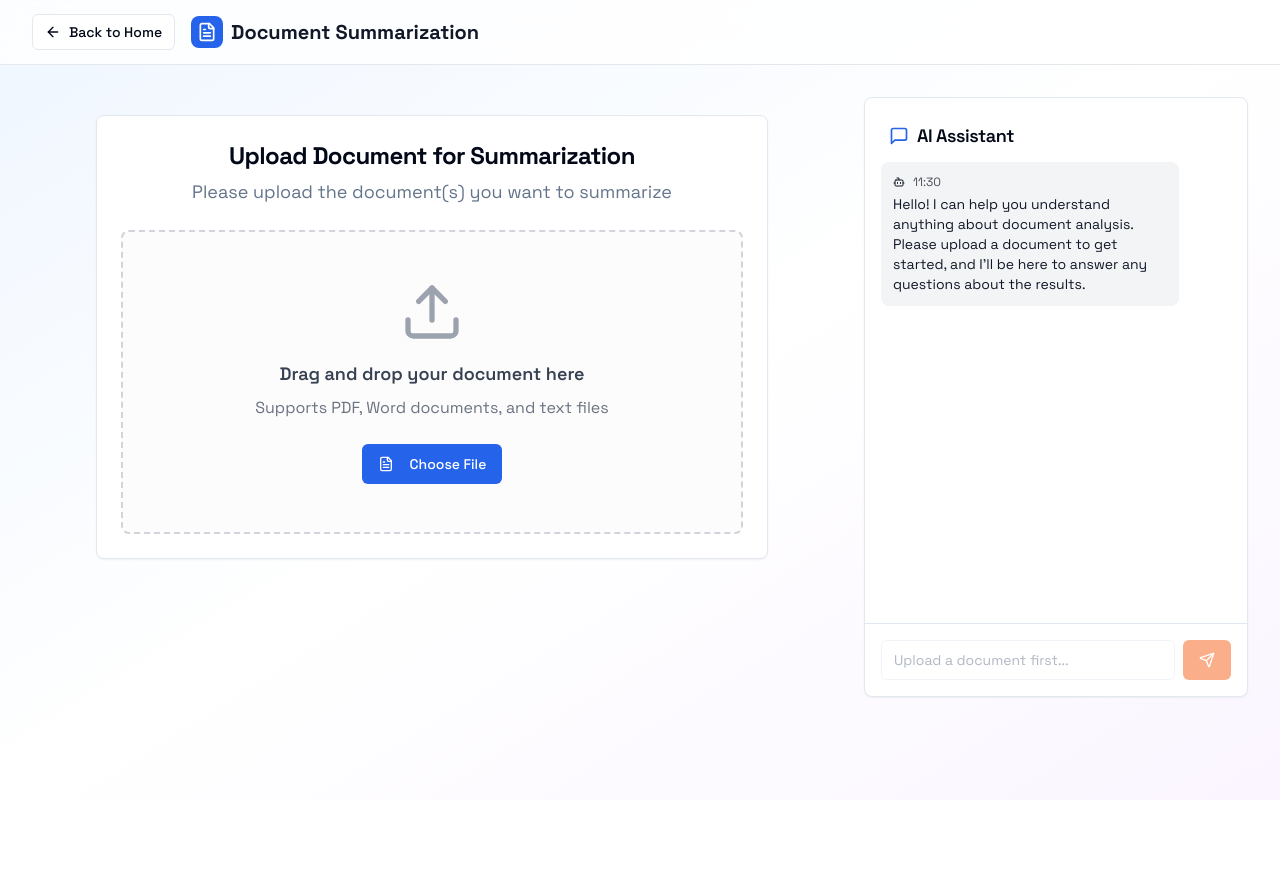
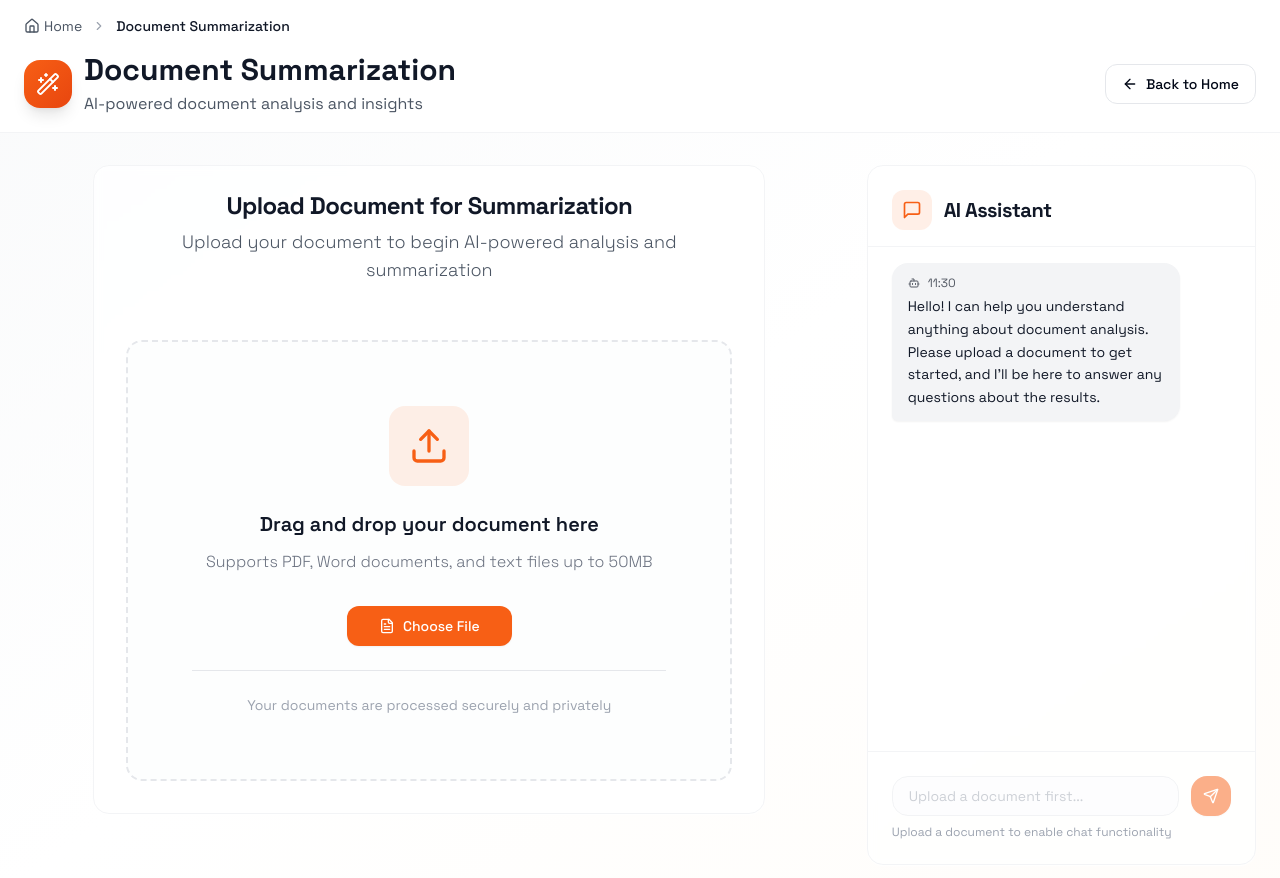
Before and after one commit to code-viber/drafting-scribe-canvas-63, a React (Vite) app: page /summarization in a window 1280 px wide. Shown: the top 878 px of the page. Before the commit the page ends 800 px from the top, so only its background shows below. Built offline with nearby package versions, Linux system fonts and the light colour scheme.

Commit message:
Refactor Summarization screen UI
Redesign the Summarization screen with a modern, minimal UI, orange theme, and soft card styles. Includes header, upload section, and chat assistant restyling.

```diff
--- a/src/components/summarization/ChatPanel.tsx
+++ b/src/components/summarization/ChatPanel.tsx
@@ -1,3 +1,4 @@
+
 import React, { useState, useEffect } from 'react';
 import { Card, CardContent, CardHeader, CardTitle } from "@/components/ui/card";
 import { Button } from "@/components/ui/button";
@@ -118,32 +119,34 @@ const ChatPanel = ({ fileName, requestId }: ChatPanelProps) => {
 
   return (
     <>
-      <Card className="h-[600px] flex flex-col">
-        <CardHeader className="pb-3">
-          <CardTitle className="flex items-center gap-2 text-lg">
-            <MessageSquare className="h-5 w-5 text-blue-600" />
+      <Card className="h-[700px] flex flex-col bg-white/80 backdrop-blur-sm border-gray-100 rounded-2xl shadow-card">
+        <CardHeader className="pb-4 border-b border-gray-100">
+          <CardTitle className="flex items-center gap-3 text-xl font-bold text-gray-900 font-space-grotesk">
+            <div className="w-10 h-10 bg-brand/10 rounded-xl flex items-center justify-center">
+              <MessageSquare className="h-5 w-5 text-brand" />
+            </div>
             AI Assistant
           </CardTitle>
 
           {/* Action Buttons - only show when document is uploaded */}
           {fileName && requestId && (
-            <div className="flex gap-2 pt-2">
+            <div className="flex gap-3 pt-4">
               <Button
                 variant="outline"
                 size="sm"
                 onClick={() => setIsPreviewOpen(true)}
-                className="flex items-center gap-1"
+                className="flex items-center gap-2 border-gray-200 hover:bg-gray-50 rounded-xl font-medium font-space-grotesk"
               >
-                <Eye className="h-3 w-3" />
+                <Eye className="h-4 w-4" />
                 Preview Report
               </Button>
               <Button
                 variant="outline"
                 size="sm"
                 onClick={() => setIsShareOpen(true)}
-                className="flex items-center gap-1"
+                className="flex items-center gap-2 border-gray-200 hover:bg-gray-50 rounded-xl font-medium font-space-grotesk"
               >
-                <Share className="h-3 w-3" />
+                <Share className="h-4 w-4" />
                 Share Report
               </Button>
             </div>
@@ -152,23 +155,23 @@ const ChatPanel = ({ fileName, requestId }: ChatPanelProps) => {
 
         <CardContent className="flex-1 flex flex-col p-0">
           {/* Messages */}
-          <div className="flex-1 overflow-y-auto px-4 space-y-3">
+          <div className="flex-1 overflow-y-auto px-6 py-4 space-y-4">
             {messages.map((msg) => (
               <div key={msg.id} className={`flex ${msg.type === 'user' ? 'justify-end' : 'justify-start'}`}>
-                <div className={`max-w-[85%] p-3 rounded-lg ${
+                <div className={`max-w-[85%] ${
                   msg.type === 'user'
-                    ? 'bg-blue-600 text-white'
-                    : 'bg-gray-100 text-gray-900'
-                }`}>
+                    ? 'bg-brand text-white rounded-2xl rounded-br-md'
+                    : 'bg-gray-100 text-gray-900 rounded-2xl rounded-bl-md'
+                } px-4 py-3 shadow-sm`}>
                   <div className="flex items-center gap-2 mb-1">
                     {msg.type === 'bot' ? (
-                      <Bot className="h-3 w-3" />
+                      <Bot className="h-3 w-3 opacity-70" />
                     ) : (
-                      <User className="h-3 w-3" />
+                      <User className="h-3 w-3 opacity-70" />
                     )}
-                    <span className="text-xs opacity-75">{msg.timestamp}</span>
+                    <span className="text-xs opacity-70 font-space-grotesk">{msg.timestamp}</span>
                   </div>
-                  <p className="text-sm">{msg.content}</p>
+                  <p className="text-sm leading-relaxed font-space-grotesk">{msg.content}</p>
                 </div>
               </div>
             ))}
@@ -176,42 +179,67 @@ const ChatPanel = ({ fileName, requestId }: ChatPanelProps) => {
             {/* Loading indicator */}
             {isLoading && (
               <div className="flex justify-start">
-                <div className="max-w-[85%] p-3 rounded-lg bg-gray-100 text-gray-900">
+                <div className="max-w-[85%] bg-gray-100 text-gray-900 rounded-2xl rounded-bl-md px-4 py-3 shadow-sm">
                   <div className="flex items-center gap-2 mb-1">
-                    <Bot className="h-3 w-3" />
-                    <span className="text-xs opacity-75">now</span>
+                    <Bot className="h-3 w-3 opacity-70" />
+                    <span className="text-xs opacity-70 font-space-grotesk">now</span>
                   </div>
                   <div className="flex items-center gap-2">
-                    <Loader2 className="h-3 w-3 animate-spin" />
-                    <span className="text-sm">Thinking...</span>
+                    <Loader2 className="h-3 w-3 animate-spin text-brand" />
+                    <span className="text-sm font-space-grotesk">Thinking...</span>
                   </div>
+                </div>
+              </div>
+            )}
+
+            {/* Empty state */}
+            {messages.length === 0 && (
+              <div className="flex items-center justify-center h-full">
+                <div className="text-center p-8">
+                  <div className="w-16 h-16 bg-brand/10 rounded-2xl flex items-center justify-center mx-auto mb-4">
+                    <MessageSquare className="h-8 w-8 text-brand" />
+                  </div>
+                  <h3 className="text-lg font-semibold text-gray-900 mb-2 font-space-grotesk">
+                    Ready to Help
+                  </h3>
+                  <p className="text-gray-500 font-space-grotesk font-light">
+                    {requestId ? "Ask me anything about your document" : "Upload a document to start chatting"}
+                  </p>
                 </div>
               </div>
             )}
           </div>
 
           {/* Input */}
-          <div className="p-4 border-t">
-            <div className="flex gap-2">
+          <div className="p-6 border-t border-gray-100">
+            <div className="flex gap-3 items-end">
+              <div className="flex-1 relative">
                 <Input
-                placeholder={requestId ? "Ask about the document..." : "Upload a document first..."}
+                  placeholder={requestId ? "Ask anything about the document..." : "Upload a document first..."}
                   value={message}
                   onChange={(e) => setMessage(e.target.value)}
                   onKeyPress={handleKeyPress}
-                className="flex-1"
+                  className="rounded-2xl border-gray-200 bg-gray-50/50 px-4 py-3 font-space-grotesk placeholder:text-gray-400 focus:border-brand focus:ring-brand/20"
                   disabled={!requestId || isLoading}
                 />
+              </div>
               <Button
                 onClick={handleSendMessage}
                 disabled={!message.trim() || !requestId || isLoading}
+                className="bg-brand hover:bg-brand-600 text-white p-3 rounded-2xl shadow-sm hover:shadow-md transition-all duration-200 disabled:opacity-50 disabled:cursor-not-allowed"
               >
                 {isLoading ? (
-                  <Loader2 className="h-4 w-4 animate-spin" />
+                  <Loader2 className="h-5 w-5 animate-spin" />
                 ) : (
-                  <Send className="h-4 w-4" />
+                  <Send className="h-5 w-5" />
                 )}
               </Button>
             </div>
+            {!requestId && (
+              <p className="text-xs text-gray-400 mt-2 font-space-grotesk">
+                Upload a document to enable chat functionality
+              </p>
+            )}
           </div>
         </CardContent>
       </Card>
--- a/src/components/summarization/DocumentUpload.tsx
+++ b/src/components/summarization/DocumentUpload.tsx
@@ -30,25 +30,27 @@ const DocumentUpload = ({ onFileUpload }: DocumentUploadProps) => {
 
   return (
     <div className="flex items-center justify-center min-h-[60vh]">
-      <Card className="w-full max-w-2xl">
-        <CardHeader className="text-center">
-          <CardTitle className="text-2xl font-bold">Upload Document for Summarization</CardTitle>
-          <CardDescription className="text-lg">
-            Please upload the document(s) you want to summarize
+      <Card className="w-full max-w-2xl bg-white/80 backdrop-blur-sm border-gray-100 rounded-2xl shadow-card">
+        <CardHeader className="text-center pb-6">
+          <CardTitle className="text-2xl font-bold text-gray-900 font-space-grotesk">Upload Document for Summarization</CardTitle>
+          <CardDescription className="text-lg text-gray-600 font-space-grotesk font-light">
+            Upload your document to begin AI-powered analysis and summarization
           </CardDescription>
         </CardHeader>
-        <CardContent>
+        <CardContent className="p-8">
           <div
-            className="border-2 border-dashed border-gray-300 rounded-lg p-12 text-center hover:border-blue-400 transition-colors cursor-pointer bg-gray-50/50"
+            className="border-2 border-dashed border-gray-200 rounded-2xl p-16 text-center hover:border-brand/40 hover:bg-brand/5 transition-all duration-300 cursor-pointer bg-gray-50/30 backdrop-blur-sm group"
             onDrop={handleDrop}
             onDragOver={handleDragOver}
           >
-            <Upload className="h-16 w-16 text-gray-400 mx-auto mb-4" />
-            <h3 className="text-lg font-semibold text-gray-700 mb-2">
+            <div className="w-20 h-20 bg-brand/10 rounded-2xl flex items-center justify-center mx-auto mb-6 group-hover:bg-brand/20 transition-colors duration-300">
+              <Upload className="h-10 w-10 text-brand group-hover:scale-110 transition-transform duration-300" />
+            </div>
+            <h3 className="text-xl font-semibold text-gray-900 mb-3 font-space-grotesk">
               Drag and drop your document here
             </h3>
-            <p className="text-gray-500 mb-6">
-              Supports PDF, Word documents, and text files
+            <p className="text-gray-500 mb-8 font-space-grotesk font-light">
+              Supports PDF, Word documents, and text files up to 50MB
             </p>
             <input
               type="file"
@@ -57,12 +59,20 @@ const DocumentUpload = ({ onFileUpload }: DocumentUploadProps) => {
               accept=".pdf,.doc,.docx,.txt"
               onChange={handleFileSelect}
             />
-            <Button asChild className="bg-blue-600 hover:bg-blue-700">
-              <label htmlFor="file-upload" className="cursor-pointer">
-                <FileText className="h-4 w-4 mr-2" />
+            <Button
+              asChild
+              className="bg-brand hover:bg-brand-600 text-white rounded-xl px-8 py-3 font-medium shadow-sm hover:shadow-md transition-all duration-200 font-space-grotesk"
+            >
+              <label htmlFor="file-upload" className="cursor-pointer flex items-center gap-2">
+                <FileText className="h-5 w-5" />
                 Choose File
               </label>
             </Button>
+            <div className="mt-6 pt-6 border-t border-gray-200">
+              <p className="text-sm text-gray-400 font-space-grotesk">
+                Your documents are processed securely and privately
+              </p>
+            </div>
           </div>
         </CardContent>
       </Card>
--- a/src/pages/Summarization.tsx
+++ b/src/pages/Summarization.tsx
@@ -3,7 +3,8 @@ import { useNavigate } from 'react-router-dom';
 import { Card } from "@/components/ui/card";
 import { Button } from "@/components/ui/button";
 import { Tabs, TabsContent, TabsList, TabsTrigger } from "@/components/ui/tabs";
-import { FileText, ArrowLeft } from "lucide-react";
+import { FileText, ArrowLeft, Home, ChevronRight, Wand2 } from "lucide-react";
+import { Breadcrumb, BreadcrumbList, BreadcrumbItem, BreadcrumbLink, BreadcrumbSeparator, BreadcrumbPage } from "@/components/ui/breadcrumb";
 import DocumentUpload from "../components/summarization/DocumentUpload";
 import ProgressSteps from "../components/summarization/ProgressSteps";
 import SummaryTab from "../components/summarization/SummaryTab";
@@ -387,41 +388,67 @@ const Summarization = () => {
   };
 
   return (
-    <div key={componentKey} className="min-h-screen bg-gradient-to-br from-blue-50 via-white to-purple-50">
+    <div key={componentKey} className="min-h-screen bg-gradient-to-br from-gray-50 via-white to-orange-50/30 font-space-grotesk">
       {/* Header */}
-      <div className="bg-white/80 backdrop-blur-md border-b border-gray-200 sticky top-0 z-50">
-        <div className="max-w-7xl mx-auto px-4 sm:px-6 lg:px-8">
-          <div className="flex justify-between items-center h-16">
+      <div className="bg-white/90 backdrop-blur-md border-b border-gray-100 sticky top-0 z-50">
+        <div className="max-w-7xl mx-auto px-6 py-4">
+          {/* Breadcrumb */}
+          <Breadcrumb className="mb-4">
+            <BreadcrumbList>
+              <BreadcrumbItem>
+                <BreadcrumbLink href="/home" className="flex items-center gap-1 text-gray-600 hover:text-brand transition-colors">
+                  <Home className="h-4 w-4" />
+                  Home
+                </BreadcrumbLink>
+              </BreadcrumbItem>
+              <BreadcrumbSeparator>
+                <ChevronRight className="h-4 w-4 text-gray-400" />
+              </BreadcrumbSeparator>
+              <BreadcrumbItem>
+                <BreadcrumbPage className="text-gray-900 font-medium">Document Summarization</BreadcrumbPage>
+              </BreadcrumbItem>
+            </BreadcrumbList>
+          </Breadcrumb>
+
+          {/* Page Title */}
+          <div className="flex items-center justify-between">
             <div className="flex items-center space-x-4">
+              <div className="flex items-center space-x-3">
+                <div className="w-12 h-12 bg-gradient-to-br from-brand to-brand-600 rounded-2xl flex items-center justify-center shadow-lg">
+                  <Wand2 className="h-6 w-6 text-white" />
+                </div>
+                <div>
+                  <h1 className="text-3xl font-bold text-gray-900 font-space-grotesk">Document Summarization</h1>
+                  <p className="text-gray-600 mt-1">AI-powered document analysis and insights</p>
+                </div>
+              </div>
+            </div>
+            <div className="flex items-center gap-3">
               <Button
                 variant="outline"
-                size="sm"
                 onClick={handleBackToHome}
-                className="flex items-center gap-2"
+                className="flex items-center gap-2 border-gray-200 hover:bg-gray-50 rounded-xl font-medium"
               >
                 <ArrowLeft className="h-4 w-4" />
                 Back to Home
               </Button>
-              <div className="flex items-center space-x-2">
-                <div className="w-8 h-8 bg-blue-600 rounded-lg flex items-center justify-center">
-                  <FileText className="h-5 w-5 text-white" />
-                </div>
-                <span className="text-xl font-bold text-gray-900">Document Summarization</span>
-              </div>
+              {stage === 'results' && (
+                <Button
+                  onClick={handleStartOver}
+                  className="bg-brand hover:bg-brand-600 text-white rounded-xl font-medium shadow-sm"
+                >
+                  Start Over
+                </Button>
+              )}
             </div>
-            {stage === 'results' && (
-              <Button variant="outline" onClick={handleStartOver}>
-                Start Over
-              </Button>
-            )}
           </div>
         </div>
       </div>
 
-      <div className="max-w-7xl mx-auto px-4 sm:px-6 lg:px-8 py-8">
+      <div className="max-w-7xl mx-auto px-6 py-8">
         {error && (
-          <Card className="mb-6 p-4 bg-red-50 border-red-200">
-            <div className="text-red-800">
+          <Card className="mb-8 p-6 bg-red-50/80 backdrop-blur-sm border-red-100 rounded-2xl">
+            <div className="text-red-800 font-medium">
               <strong>Error:</strong> {error}
             </div>
           </Card>
@@ -443,45 +470,45 @@ const Summarization = () => {
             )}
 
             {stage === 'results' && requestId && completeSummaryData && (
-              <div className="space-y-6">
+              <div className="space-y-8">
                 <Tabs value={activeTab} onValueChange={setActiveTab} className="w-full">
-                  <TabsList className="grid w-full grid-cols-5 bg-white/80 backdrop-blur-md">
-                    <TabsTrigger value="summary">Summary</TabsTrigger>
-                    <TabsTrigger value="risk">Risk Analysis</TabsTrigger>
-                    <TabsTrigger value="financial">Financial Terms</TabsTrigger>
-                    <TabsTrigger value="quality">Quality</TabsTrigger>
-                    <TabsTrigger value="audit">Audit Trail</TabsTrigger>
+                  <TabsList className="grid w-full grid-cols-5 bg-white/80 backdrop-blur-md rounded-2xl p-2 shadow-sm border border-gray-100">
+                    <TabsTrigger value="summary" className="rounded-xl font-medium data-[state=active]:bg-brand data-[state=active]:text-white">Summary</TabsTrigger>
+                    <TabsTrigger value="risk" className="rounded-xl font-medium data-[state=active]:bg-brand data-[state=active]:text-white">Risk Analysis</TabsTrigger>
+                    <TabsTrigger value="financial" className="rounded-xl font-medium data-[state=active]:bg-brand data-[state=active]:text-white">Financial Terms</TabsTrigger>
+                    <TabsTrigger value="quality" className="rounded-xl font-medium data-[state=active]:bg-brand data-[state=active]:text-white">Quality</TabsTrigger>
+                    <TabsTrigger value="audit" className="rounded-xl font-medium data-[state=active]:bg-brand data-[state=active]:text-white">Audit Trail</TabsTrigger>
                   </TabsList>
 
-                  <TabsContent value="summary" className="mt-6">
+                  <TabsContent value="summary" className="mt-8">
                     <SummaryTab
                       requestId={requestId}
                       completeSummaryData={completeSummaryData}
                     />
                   </TabsContent>
 
-                  <TabsContent value="risk" className="mt-6">
+                  <TabsContent value="risk" className="mt-8">
                     <RiskAnalysisTab
                       requestId={requestId}
                       completeSummaryData={completeSummaryData}
                     />
                   </TabsContent>
 
-                  <TabsContent value="financial" className="mt-6">
+                  <TabsContent value="financial" className="mt-8">
                     <FinancialTermsTab
                       requestId={requestId}
                       completeSummaryData={completeSummaryData}
                     />
                   </TabsContent>
 
-                  <TabsContent value="quality" className="mt-6">
+                  <TabsContent value="quality" className="mt-8">
                     <QualityTab
                       requestId={requestId}
                       completeSummaryData={completeSummaryData}
                     />
                   </TabsContent>
 
-                  <TabsContent value="audit" className="mt-6">
+                  <TabsContent value="audit" className="mt-8">
                     <AuditTrailTab
                       requestId={requestId}
                       completeSummaryData={completeSummaryData}
```
Also changed, not shown: src/components/summarization/SummaryTab.tsx (+87 -78 lines). Lines whose indentation alone changed are shown as unchanged.
